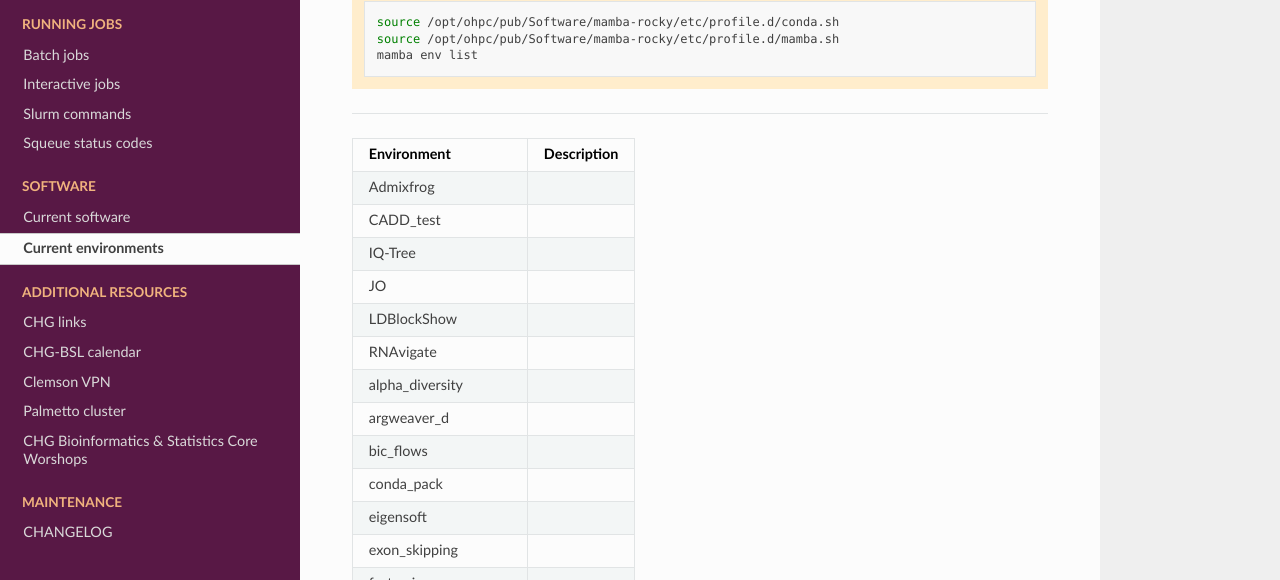
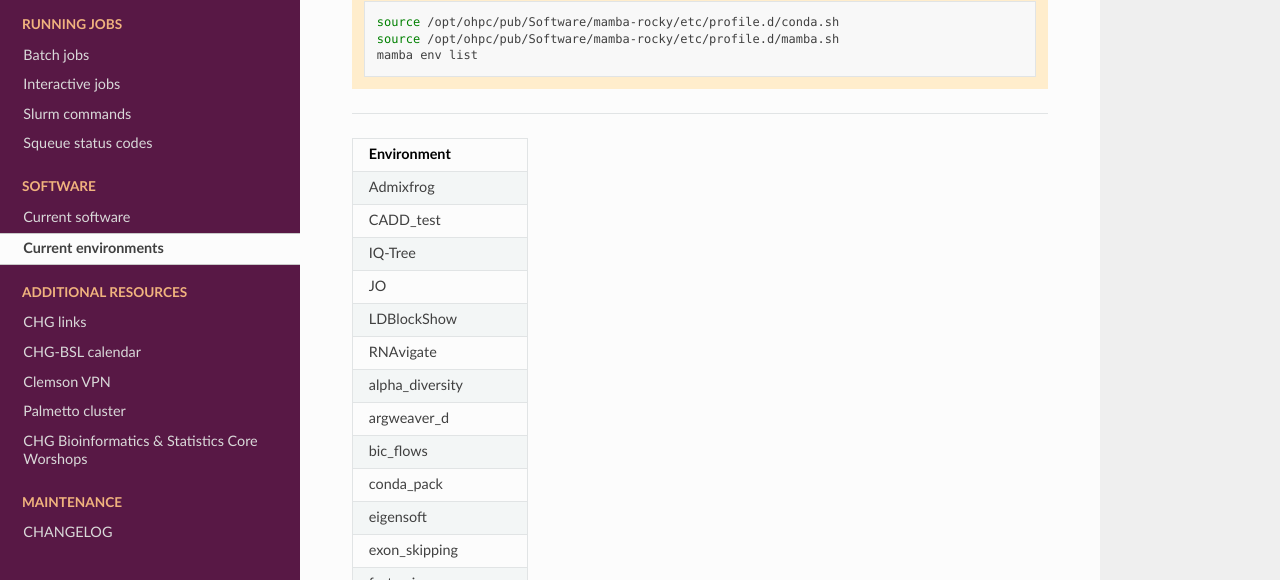
Before and after one commit to amalgamaria/secretariat, a Sphinx documentation site: the page built from docs/software/environments.rst, in a window 1280 px wide and 900 px high. Shown: the part 320-900 px from the top of the window. Built offline with Sphinx 7.4.7 and the Read the Docs theme 3.1.0, drawn with Linux system fonts in a browser that asks for light colours; pages that are not in the unit, such as notebooks, are missing from menus.

Commit message:
Temporarily remove Description column

```diff
--- a/docs/software/environments.rst
+++ b/docs/software/environments.rst
@@ -15,130 +15,130 @@
 
 ----
 
-+-------------------------+-----------------------------------+
-| Environment             | Description                       |
-+=========================+===================================+
-| Admixfrog               |                                   |
-+-------------------------+-----------------------------------+
-| CADD_test               |                                   |
-+-------------------------+-----------------------------------+
-| IQ-Tree                 |                                   |
-+-------------------------+-----------------------------------+
-| JO                      |                                   |
-+-------------------------+-----------------------------------+
-| LDBlockShow             |                                   |
-+-------------------------+-----------------------------------+
-| RNAvigate               |                                   |
-+-------------------------+-----------------------------------+
-| alpha_diversity         |                                   |
-+-------------------------+-----------------------------------+
-| argweaver_d             |                                   |
-+-------------------------+-----------------------------------+
-| bic_flows               |                                   |
-+-------------------------+-----------------------------------+
-| conda_pack              |                                   |
-+-------------------------+-----------------------------------+
-| eigensoft               |                                   |
-+-------------------------+-----------------------------------+
-| exon_skipping           |                                   |
-+-------------------------+-----------------------------------+
-| fastqwiper              |                                   |
-+-------------------------+-----------------------------------+
-| flask                   |                                   |
-+-------------------------+-----------------------------------+
-| gcc9_libstdc6           |                                   |
-+-------------------------+-----------------------------------+
-| humann_3.9_pip          |                                   |
-+-------------------------+-----------------------------------+
-| iJulia                  |                                   |
-+-------------------------+-----------------------------------+
-| justortho               |                                   |
-+-------------------------+-----------------------------------+
-| manta                   |                                   |
-+-------------------------+-----------------------------------+
-| masurca                 |                                   |
-+-------------------------+-----------------------------------+
-| mirdeep2                |                                   |
-+-------------------------+-----------------------------------+
-| msprime                 |                                   |
-+-------------------------+-----------------------------------+
-| multiqc                 |                                   |
-+-------------------------+-----------------------------------+
-| nextflow                |                                   |
-+-------------------------+-----------------------------------+
-| nextflow_23.04.1        |                                   |
-+-------------------------+-----------------------------------+
-| notebook_env            |                                   |
-+-------------------------+-----------------------------------+
-| notebook_env_backup     |                                   |
-+-------------------------+-----------------------------------+
-| ood_env                 |                                   |
-+-------------------------+-----------------------------------+
-| pandas                  |                                   |
-+-------------------------+-----------------------------------+
-| pcangsd                 |                                   |
-+-------------------------+-----------------------------------+
-| pggb                    |                                   |
-+-------------------------+-----------------------------------+
-| picrust2                |                                   |
-+-------------------------+-----------------------------------+
-| plotly                  |                                   |
-+-------------------------+-----------------------------------+
-| pod5                    |                                   |
-+-------------------------+-----------------------------------+
-| pyFasta                 |                                   |
-+-------------------------+-----------------------------------+
-| pysam                   |                                   |
-+-------------------------+-----------------------------------+
-| pytorch_idebnat         |                                   |
-+-------------------------+-----------------------------------+
-| pytorch_test            |                                   |
-+-------------------------+-----------------------------------+
-| pyvcf                   |                                   |
-+-------------------------+-----------------------------------+
-| qualimap_angsd          |                                   |
-+-------------------------+-----------------------------------+
-| r-reticulate            |                                   |
-+-------------------------+-----------------------------------+
-| r_asc_seurat            |                                   |
-+-------------------------+-----------------------------------+
-| rapids-23.04            |                                   |
-+-------------------------+-----------------------------------+
-| rfmix2                  |                                   |
-+-------------------------+-----------------------------------+
-| ribotaper               |                                   |
-+-------------------------+-----------------------------------+
-| rmats                   |                                   |
-+-------------------------+-----------------------------------+
-| rustenv                 |                                   |
-+-------------------------+-----------------------------------+
-| s3-tree                 |                                   |
-+-------------------------+-----------------------------------+
-| sailfish                |                                   |
-+-------------------------+-----------------------------------+
-| samtools                |                                   |
-+-------------------------+-----------------------------------+
-| seqkit                  |                                   |
-+-------------------------+-----------------------------------+
-| seqtk                   |                                   |
-+-------------------------+-----------------------------------+
-| shapeit4                |                                   |
-+-------------------------+-----------------------------------+
-| snakemake               |                                   |
-+-------------------------+-----------------------------------+
-| sniffles2               |                                   |
-+-------------------------+-----------------------------------+
-| spipe                   |                                   |
-+-------------------------+-----------------------------------+
-| spyder-env              |                                   |
-+-------------------------+-----------------------------------+
-| survivor                |                                   |
-+-------------------------+-----------------------------------+
-| trimgalore              |                                   |
-+-------------------------+-----------------------------------+
-| vep                     |                                   |
-+-------------------------+-----------------------------------+
-| vs_emacs                |                                   |
-+-------------------------+-----------------------------------+
++-------------------------+
+| Environment             |
++=========================+
+| Admixfrog               |
++-------------------------+
+| CADD_test               |
++-------------------------+
+| IQ-Tree                 |
++-------------------------+
+| JO                      |
++-------------------------+
+| LDBlockShow             |
++-------------------------+
+| RNAvigate               |
++-------------------------+
+| alpha_diversity         |
++-------------------------+
+| argweaver_d             |
++-------------------------+
+| bic_flows               |
++-------------------------+
+| conda_pack              |
++-------------------------+
+| eigensoft               |
++-------------------------+
+| exon_skipping           |
++-------------------------+
+| fastqwiper              |
++-------------------------+
+| flask                   |
++-------------------------+
+| gcc9_libstdc6           |
++-------------------------+
+| humann_3.9_pip          |
++-------------------------+
+| iJulia                  |
++-------------------------+
+| justortho               |
++-------------------------+
+| manta                   |
++-------------------------+
+| masurca                 |
++-------------------------+
+| mirdeep2                |
++-------------------------+
+| msprime                 |
++-------------------------+
+| multiqc                 |
++-------------------------+
+| nextflow                |
++-------------------------+
+| nextflow_23.04.1        |
++-------------------------+
+| notebook_env            |
++-------------------------+
+| notebook_env_backup     |
++-------------------------+
+| ood_env                 |
++-------------------------+
+| pandas                  |
++-------------------------+
+| pcangsd                 |
++-------------------------+
+| pggb                    |
++-------------------------+
+| picrust2                |
++-------------------------+
+| plotly                  |
++-------------------------+
+| pod5                    |
++-------------------------+
+| pyFasta                 |
++-------------------------+
+| pysam                   |
++-------------------------+
+| pytorch_idebnat         |
++-------------------------+
+| pytorch_test            |
++-------------------------+
+| pyvcf                   |
++-------------------------+
+| qualimap_angsd          |
++-------------------------+
+| r-reticulate            |
++-------------------------+
+| r_asc_seurat            |
++-------------------------+
+| rapids-23.04            |
++-------------------------+
+| rfmix2                  |
++-------------------------+
+| ribotaper               |
++-------------------------+
+| rmats                   |
++-------------------------+
+| rustenv                 |
++-------------------------+
+| s3-tree                 |
++-------------------------+
+| sailfish                |
++-------------------------+
+| samtools                |
++-------------------------+
+| seqkit                  |
++-------------------------+
+| seqtk                   |
++-------------------------+
+| shapeit4                |
++-------------------------+
+| snakemake               |
++-------------------------+
+| sniffles2               |
++-------------------------+
+| spipe                   |
++-------------------------+
+| spyder-env              |
++-------------------------+
+| survivor                |
++-------------------------+
+| trimgalore              |
++-------------------------+
+| vep                     |
++-------------------------+
+| vs_emacs                |
++-------------------------+
 
 List last updated: 11 November 2025.
```
